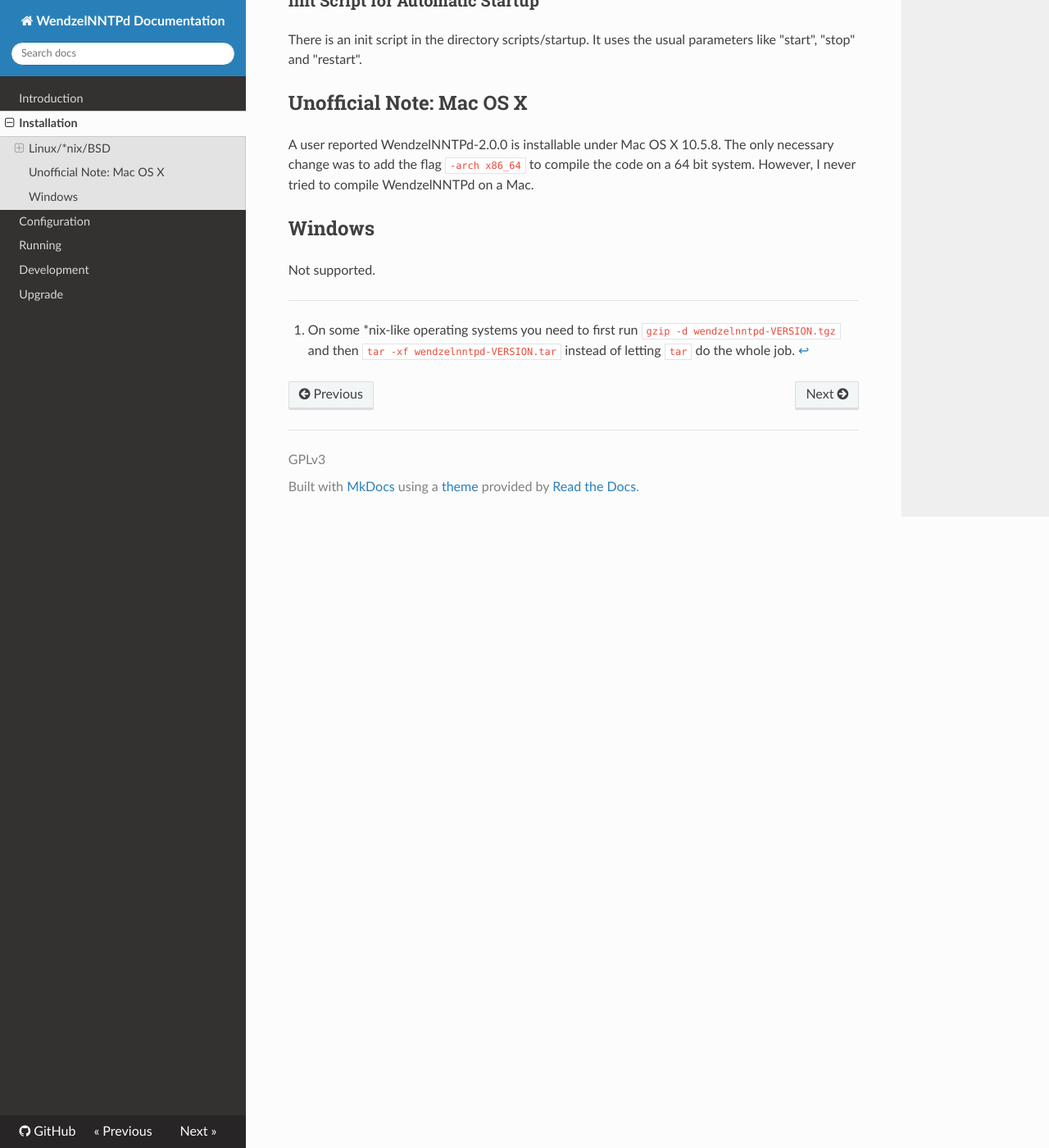
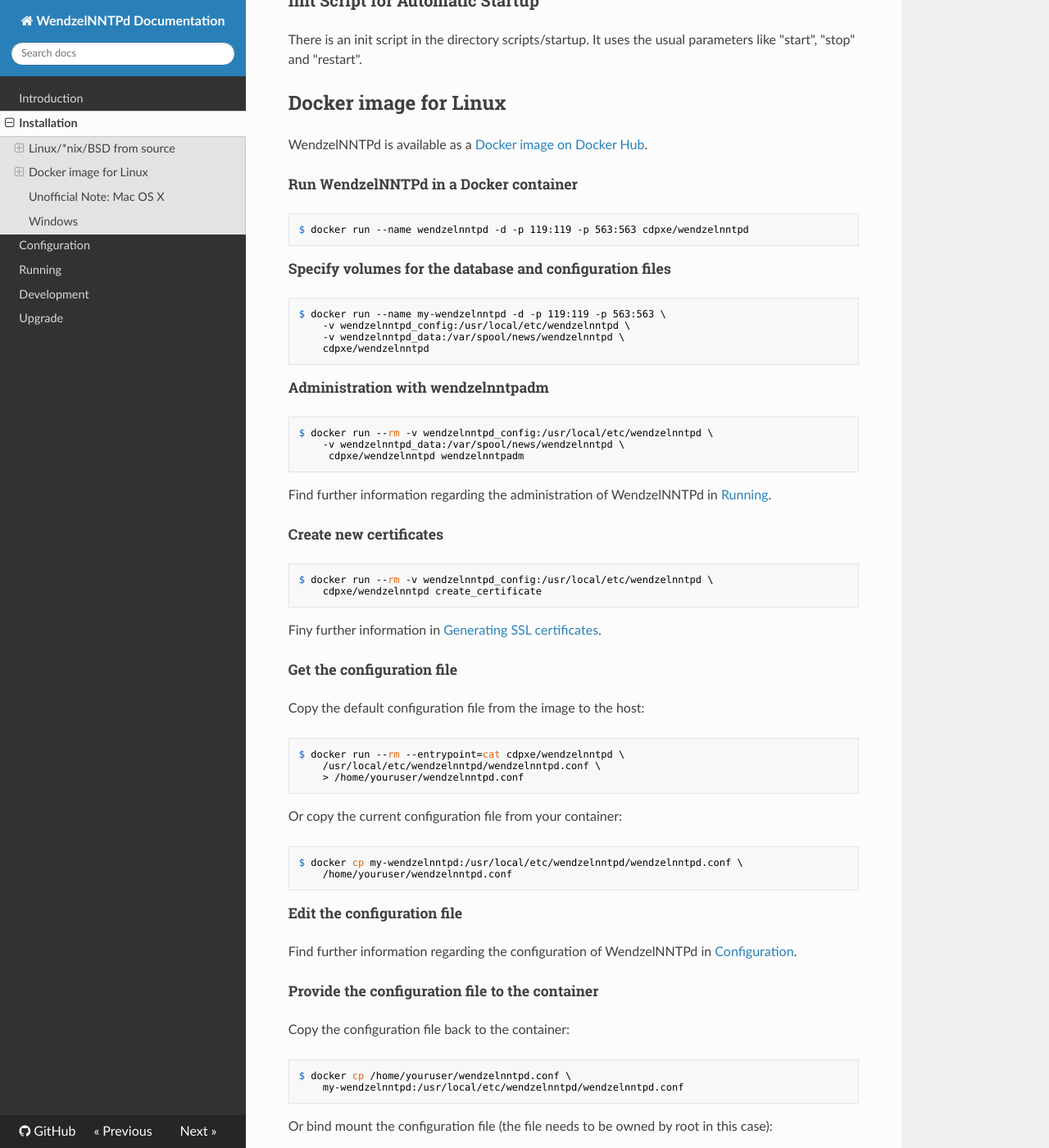
Before and after one commit to cdpxe/WendzelNNTPd, an MkDocs documentation site: the page built from docs/docs/install.md, in a window 1280 px wide and 1400 px high, scrolled down 1716 px. Shown: the whole window at 82% size. Built offline with MkDocs 1.6.1, drawn with Linux system fonts in a browser that asks for light colours; nearby versions of some CDN libraries; some of the changed text lies outside the part shown.

Commit message:
Add documentation about the Docker image

````diff
--- a/docs/docs/install.md
+++ b/docs/docs/install.md
@@ -2,7 +2,7 @@
 
 This chapter provides a guide on how to install WendzelNNTPd 2.x.
 
-## Linux/*nix/BSD
+## Linux/*nix/BSD from source
 
 To install WendzelNNTPd from source you can either [download the provided
 archive file of a stable version (e.g., *v-2.x.y.tar.gz*)](https://sourceforge.net/projects/wendzelnntpd/files/) and extract it or you can [clone the current WendzelNNTPd development repository](https://github.com/cdpxe/WendzelNNTPd).
@@ -83,6 +83,95 @@
 There is an init script in the directory scripts/startup. It uses the
 usual parameters like "start", "stop" and "restart".
 
+## Docker image for Linux
+
+WendzelNNTPd is available as a [Docker image on Docker Hub](https://hub.docker.com/r/cdpxe/wendzelnntpd).
+
+##### Run WendzelNNTPd in a Docker container
+
+```console
+$ docker run --name wendzelnntpd -d -p 119:119 -p 563:563 cdpxe/wendzelnntpd
+```
+
+##### Specify volumes for the database and configuration files
+
+```console
+$ docker run --name my-wendzelnntpd -d -p 119:119 -p 563:563 \
+    -v wendzelnntpd_config:/usr/local/etc/wendzelnntpd \
+    -v wendzelnntpd_data:/var/spool/news/wendzelnntpd \
+    cdpxe/wendzelnntpd
+```
+
+##### Administration with wendzelnntpadm
+
+```console
+$ docker run --rm -v wendzelnntpd_config:/usr/local/etc/wendzelnntpd \
+    -v wendzelnntpd_data:/var/spool/news/wendzelnntpd \
+     cdpxe/wendzelnntpd wendzelnntpadm
+```
+Find further information regarding the administration of WendzelNNTPd in [Running](running.md#administration-tool-wendzelnntpadm).
+
+##### Create new certificates
+
+```console
+$ docker run --rm -v wendzelnntpd_config:/usr/local/etc/wendzelnntpd \
+    cdpxe/wendzelnntpd create_certificate
+```
+Finy further information in [Generating SSL certificates](#generating-ssl-certificates).
+
+##### Get the configuration file
+
+Copy the default configuration file from the image to the host:
+```console
+$ docker run --rm --entrypoint=cat cdpxe/wendzelnntpd \
+    /usr/local/etc/wendzelnntpd/wendzelnntpd.conf \
+    > /home/youruser/wendzelnntpd.conf
+```
+
+Or copy the current configuration file from your container:
+```console
+$ docker cp my-wendzelnntpd:/usr/local/etc/wendzelnntpd/wendzelnntpd.conf \
+    /home/youruser/wendzelnntpd.conf
+```
+
+##### Edit the configuration file
+
+Find further information regarding the configuration of WendzelNNTPd in [Configuration](configuration.md#basic-configuration).
+
+##### Provide the configuration file to the container
+
+Copy the configuration file back to the container:
+```console
+$ docker cp /home/youruser/wendzelnntpd.conf \
+    my-wendzelnntpd:/usr/local/etc/wendzelnntpd/wendzelnntpd.conf
+```
+
+Or bind mount the configuration file (the file needs to be owned by root in this case):
+```console
+$ sudo chown 0:0 /home/youruser/wendzelnntpd.conf
+$ docker run --name wendzelnntpd -d -p 119:119 -p 563:563 \
+    -v wendzelnntpd_config:/usr/local/etc/wendzelnntpd \
+    -v wendzelnntpd_data:/var/spool/news/wendzelnntpd \
+    -v /home/youruser/wendzelnntpd.conf:\
+/usr/local/etc/wendzelnntpd/wendzelnntpd.conf:ro \
+     -d cdpxe/wendzelnntpd
+```
+
+Or build a new image with your configuration file:
+```dockerfile
+FROM cdpxe/wendzelnntpd
+COPY wendzelnntpd.conf /usr/local/etc/wendzelnntpd/wendzelnntpd.conf
+```
+
+##### Create the Docker image from source
+
+You can also build the Docker image from source instead of using the pre-built image from Docker Hub.
+Therefore, you need to get the source code of WendzelNNTPd like explained in [Linux/*nix/BSD from source](#linuxnixbsd-from-source).
+After that you can build the image with `make`:
+```console
+$ make docker-build
+```
+
 ## Unofficial Note: Mac OS X
 
 A user reported WendzelNNTPd-2.0.0 is installable under Mac OS X 10.5.8.
````
Also changed, not shown: README.md, unittesting/README.md.
